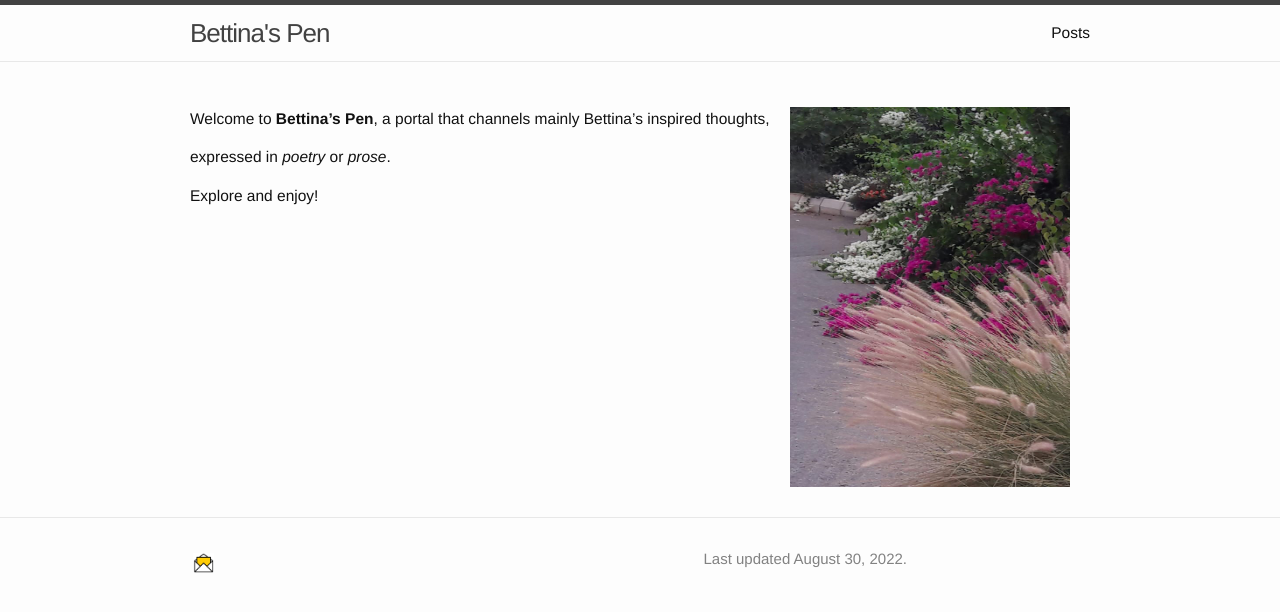
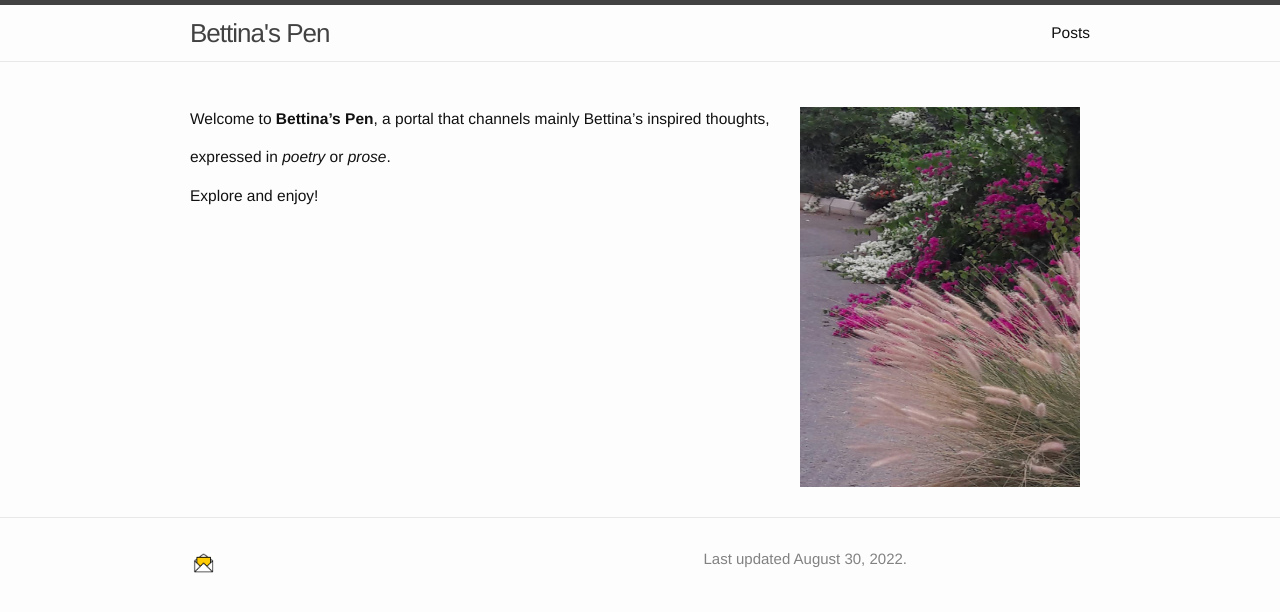
Before and after one commit to l-omar-chehab/bettinaspen.github.io-1, a Jekyll site: the page built from index.md, in a window 1280 px wide. Shown: the top 612 px of the page. Built offline with Jekyll 4.4.1, drawn with Linux system fonts in a browser that asks for light colours.

Commit message:
Update index.md

```diff
--- a/index.md
+++ b/index.md
@@ -4,7 +4,7 @@ layout: default
 
 <!--This is a comment for me that will not appear on the website-->
 
-![flower](./img/flower.jpg){: style="float: right; margin: 0px 20px; width: 280px; height: 380px" name="flower"}
+![flower](./img/flower.jpg){: style="float: right; margin: 0px 10px; width: 280px; height: 380px" name="flower"}
 
 Welcome to **Bettina's Pen**, a portal that channels mainly Bettina's inspired thoughts,
 
```
